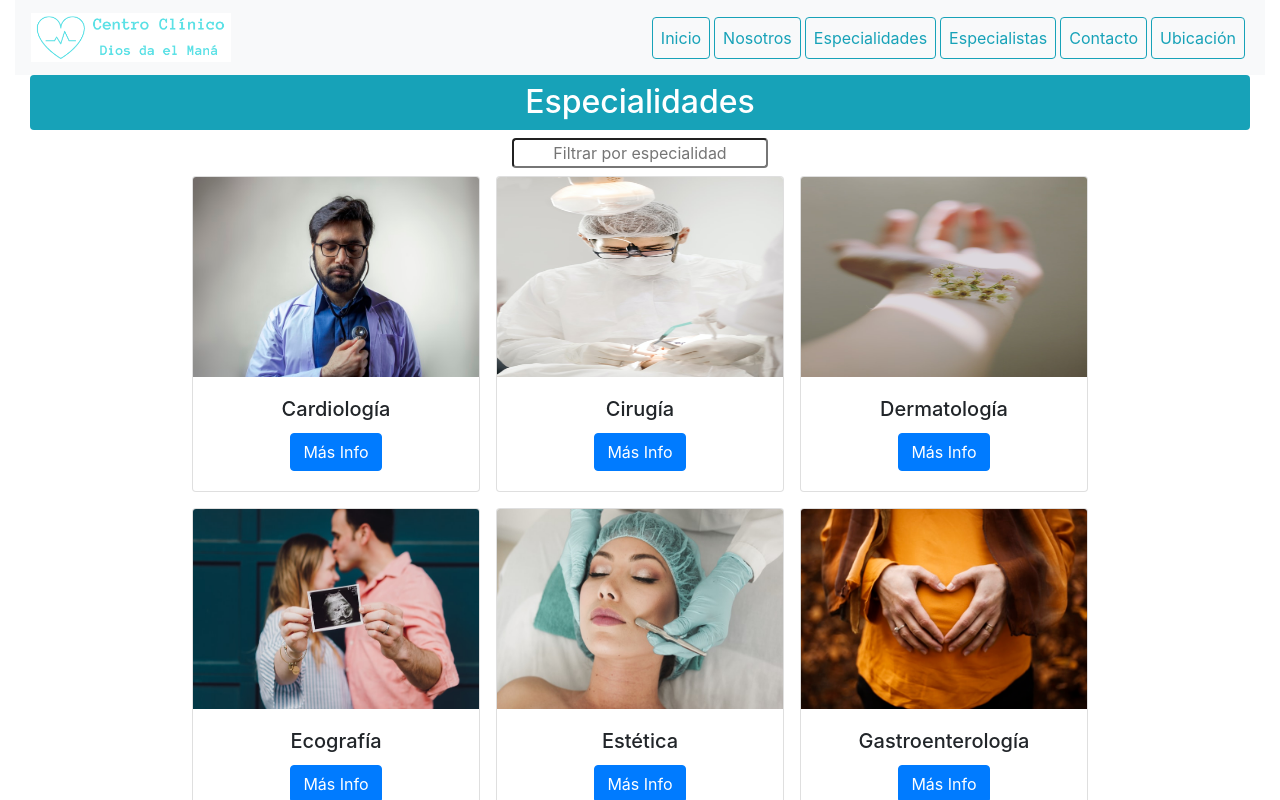
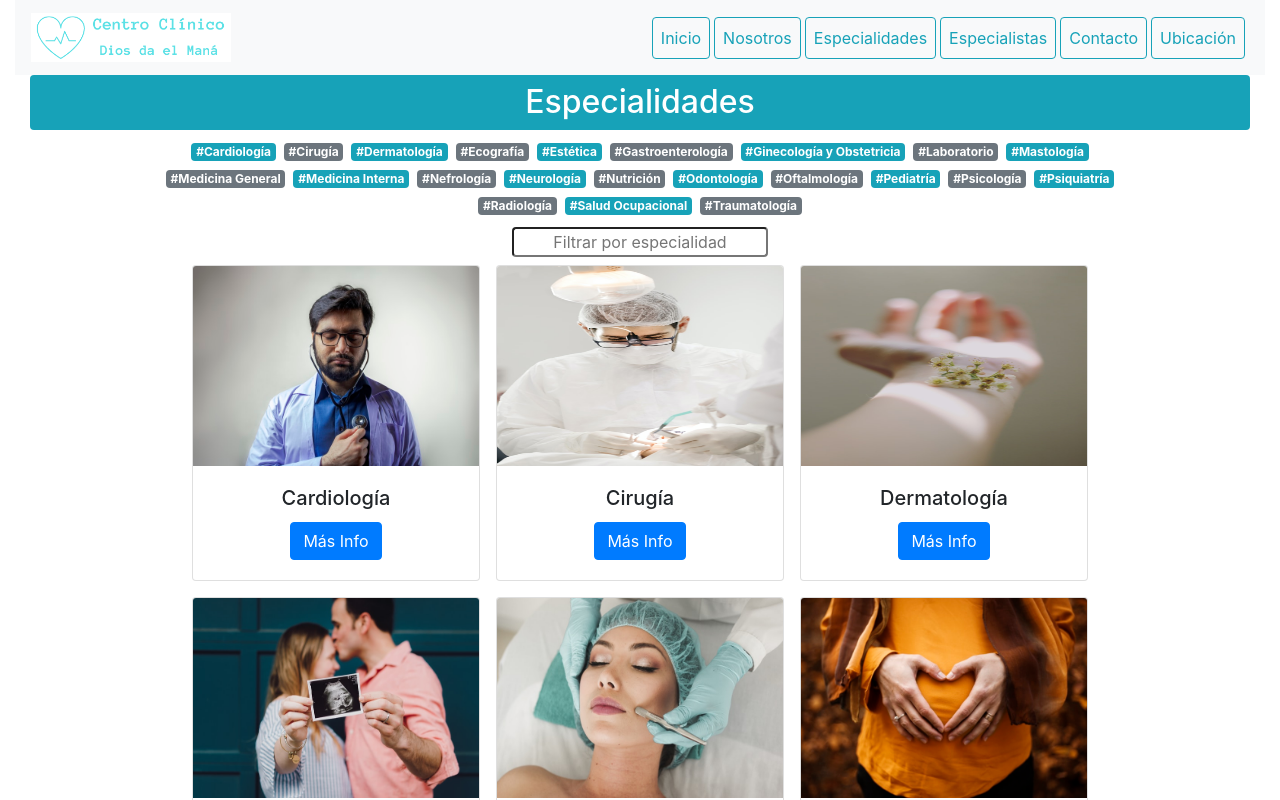
Before and after one commit to hjhm2018/centroclinicoreact, a React (Create React App) app: page /especialidades in a window 1280 px wide. Shown: the top 800 px of the page. Built offline with nearby package versions, Linux system fonts and the light colour scheme.

Commit message:
added some badges on one of the pages

```diff
--- a/src/components/Especialidades.js
+++ b/src/components/Especialidades.js
@@ -21,6 +21,15 @@ const Especialidades = () => {
         <div>
             <div className="col-12">
                 <h2 className="text-center bg-info text-white rounded p-2">Especialidades</h2>
+            </div>
+            <div className="d-none d-md-block mx-auto col-10 text-center mb-2">
+                {especialidades && especialidades.sort(function (a, b) {
+                    return a.nombre.localeCompare(b.nombre);
+                }).map((especialidad, index) => (
+                    index % 2 === 0 ?
+                        <span class="badge badge-info m-1" role="button" onClick={() => setEspecialidadNombre(`${especialidad.nombre.toLowerCase()}`)}>#{especialidad.nombre}</span> :
+                        <span class="badge badge-secondary m-1" role="button" onClick={() => setEspecialidadNombre(`${especialidad.nombre.toLowerCase()}`)}>#{especialidad.nombre}</span>
+                ))}
             </div>
             <div className="text-center mx-auto col-10">
                 <input type="text" onChange={(e) => setEspecialidadNombre(e.target.value.toLowerCase())} className="rounded text-center"
```
